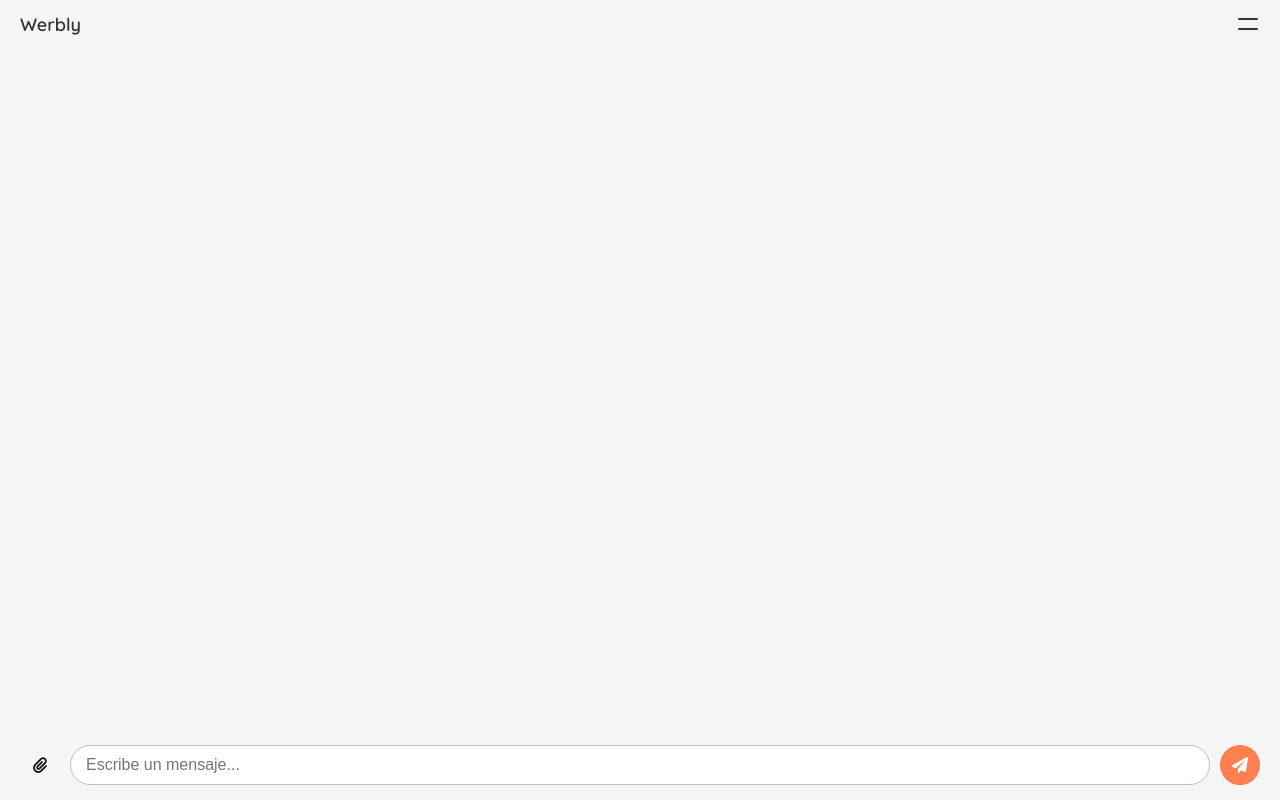
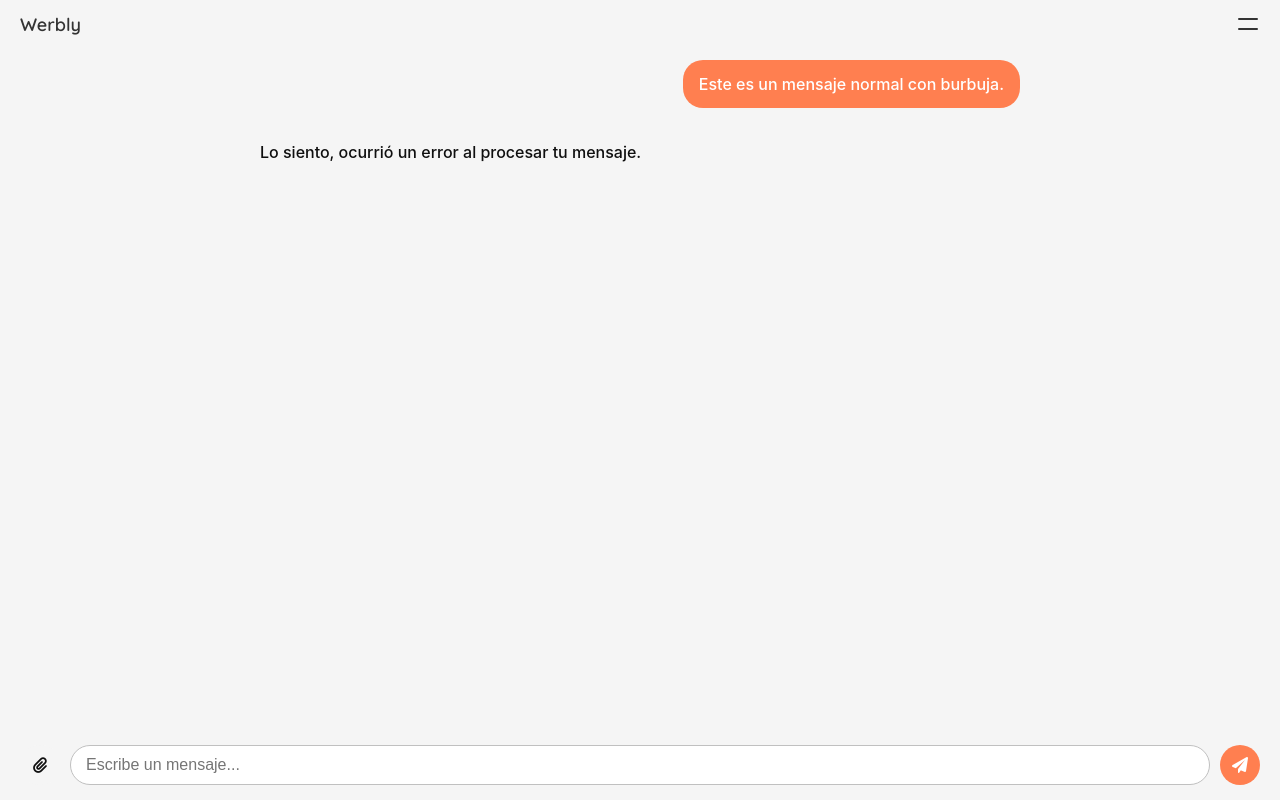
Before and after one commit to MarcusZucus/Bwere, a plain HTML site: page index.html in a window 1280 px wide. Drawn offline with Linux system fonts and the light colour scheme.

Commit message:
Update index.html

```diff
--- a/index.html
+++ b/index.html
@@ -41,7 +41,21 @@
     </div>
 
     <!-- Área de Mensajes -->
-    <div id="messages"></div>
+    <div id="messages">
+      <!-- Ejemplo de mensaje normal -->
+      <div class="message user">
+        <div class="message-content">
+          Este es un mensaje normal con burbuja.
+        </div>
+      </div>
+
+      <!-- Ejemplo de mensaje sin burbuja -->
+      <div class="message bot">
+        <div class="message-content no-bubble">
+          Lo siento, ocurrió un error al procesar tu mensaje.
+        </div>
+      </div>
+    </div>
 
     <!-- Barra de Entrada -->
     <div id="input-area">
@@ -108,7 +122,3 @@
   </script>
 </body>
 </html>
-
-  </script>
-</body>
-</html>
```
